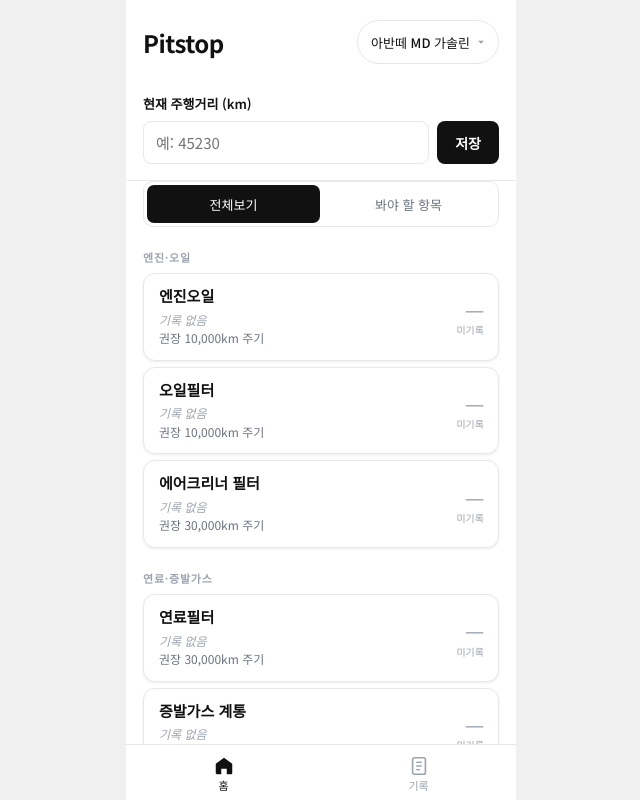
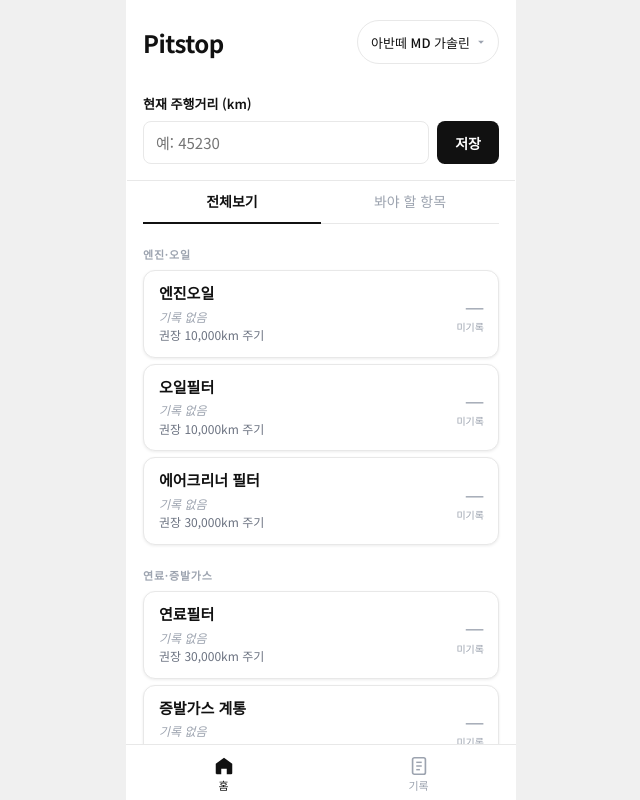
Before and after one commit to jchyng/pitstop-pwa, a Next.js app: page / in a window 1280 px wide. Shown: the top 800 px of the page, without its empty margins (319-959 px from the left). Built offline with nearby package versions, Linux system fonts and the light colour scheme.

Commit message:
style(ViewToggle): 언더라인 탭 스타일로 교체
컨테이너 박스 제거, 활성 탭 빨간 언더라인 2px 표시.
뱃지 색상을 비활성 상태에서도 항상 red로 고정.

Co-Authored-By: Claude Sonnet 4.6 <noreply@anthropic.com>

```diff
--- a/src/components/ViewToggle.tsx
+++ b/src/components/ViewToggle.tsx
@@ -5,45 +5,15 @@ interface Props {
 }
 
 export default function ViewToggle({ view, attentionCount, onChange }: Props) {
-  const btnBase: React.CSSProperties = {
-    flex: 1,
-    display: 'flex',
-    alignItems: 'center',
-    justifyContent: 'center',
-    gap: 6,
-    padding: '8px 10px',
-    borderRadius: 7,
-    fontSize: 13,
-    fontWeight: 500,
-    border: 'none',
-    background: 'none',
-    cursor: 'pointer',
-    fontFamily: 'var(--font)',
-    minHeight: 38,
-    whiteSpace: 'nowrap' as const,
-    transition: 'background 0.15s, color 0.15s',
-  };
-
-  const activeStyle: React.CSSProperties = {
-    background: 'var(--color-text-primary)',
-    color: 'var(--color-bg)',
-  };
-  const inactiveStyle: React.CSSProperties = {
-    color: 'var(--color-text-secondary)',
-  };
-
   return (
     <div
       role="tablist"
       aria-label="보기 방식 선택"
       style={{
         display: 'flex',
-        background: 'var(--color-surface)',
-        border: '1px solid var(--color-border)',
-        borderRadius: 'var(--radius-toggle)',
-        padding: 3,
-        gap: 2,
-        marginBottom: 18,
+        borderBottom: '1px solid var(--color-border)',
+        marginBottom: 20,
+        gap: 0,
       }}
     >
       <button
@@ -52,7 +22,25 @@ export default function ViewToggle({ view, attentionCount, onChange }: Props) {
         aria-controls="view-all"
         type="button"
         onClick={() => onChange('full')}
-        style={{ ...btnBase, ...(view === 'full' ? activeStyle : inactiveStyle) }}
+        style={{
+          flex: 1,
+          display: 'flex',
+          alignItems: 'center',
+          justifyContent: 'center',
+          gap: 6,
+          padding: '10px 4px 11px',
+          border: 'none',
+          borderBottom: view === 'full' ? '2px solid var(--color-nav-active)' : '2px solid transparent',
+          background: 'none',
+          cursor: 'pointer',
+          fontFamily: 'var(--font)',
+          fontSize: 14,
+          fontWeight: view === 'full' ? 700 : 400,
+          color: view === 'full' ? 'var(--color-text-primary)' : 'var(--color-text-muted)',
+          transition: 'color 0.15s',
+          marginBottom: -1,
+          whiteSpace: 'nowrap',
+        }}
       >
         전체보기
       </button>
@@ -63,7 +51,25 @@ export default function ViewToggle({ view, attentionCount, onChange }: Props) {
         aria-controls="view-attention"
         type="button"
         onClick={() => onChange('attention')}
-        style={{ ...btnBase, ...(view === 'attention' ? activeStyle : inactiveStyle) }}
+        style={{
+          flex: 1,
+          display: 'flex',
+          alignItems: 'center',
+          justifyContent: 'center',
+          gap: 6,
+          padding: '10px 4px 11px',
+          border: 'none',
+          borderBottom: view === 'attention' ? '2px solid var(--color-nav-active)' : '2px solid transparent',
+          background: 'none',
+          cursor: 'pointer',
+          fontFamily: 'var(--font)',
+          fontSize: 14,
+          fontWeight: view === 'attention' ? 700 : 400,
+          color: view === 'attention' ? 'var(--color-text-primary)' : 'var(--color-text-muted)',
+          transition: 'color 0.15s',
+          marginBottom: -1,
+          whiteSpace: 'nowrap',
+        }}
       >
         봐야 할 항목
         {attentionCount > 0 && (
@@ -75,13 +81,11 @@ export default function ViewToggle({ view, attentionCount, onChange }: Props) {
               justifyContent: 'center',
               minWidth: 18,
               height: 18,
-              padding: '0 4px',
+              padding: '0 5px',
               borderRadius: 9,
               fontSize: 10.5,
               fontWeight: 700,
-              background: view === 'attention'
-                ? 'var(--color-nav-active)'
-                : 'var(--color-text-muted)',
+              background: 'var(--color-nav-active)',
               color: '#fff',
               lineHeight: 1,
             }}
```
